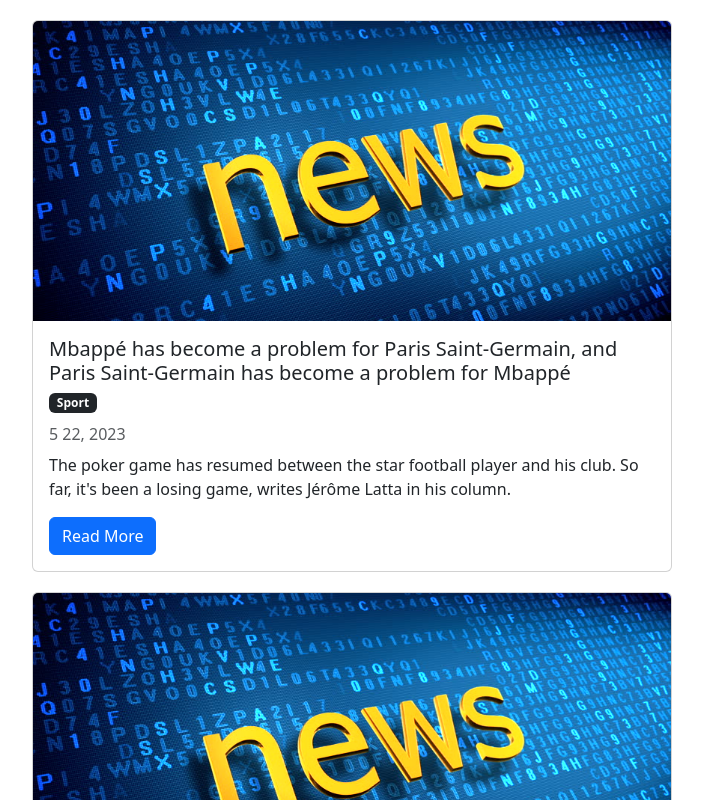
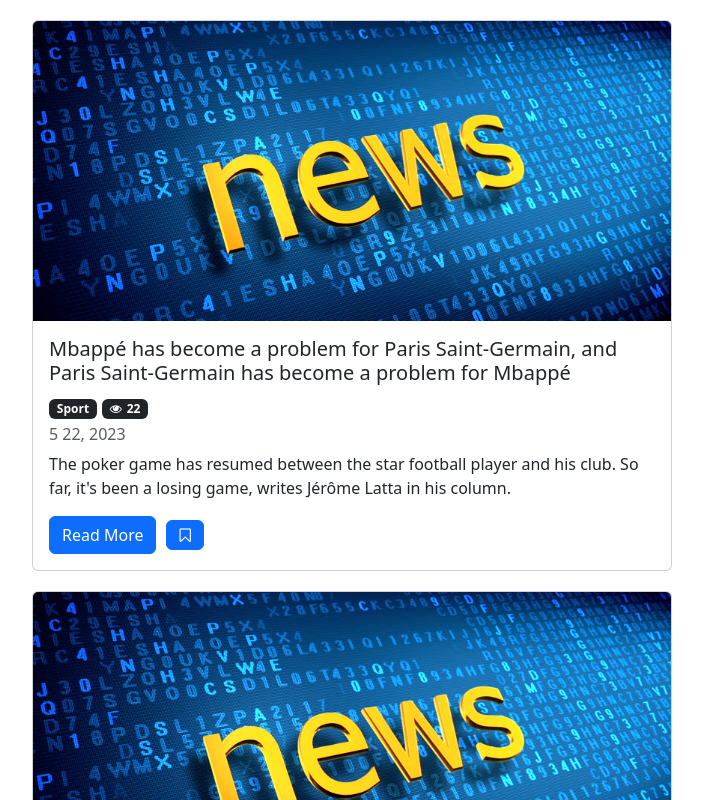
Before and after one commit to sepehr-amooei/NewsBlogFrontEnd, a React (Create React App) app: page / in a window 1280 px wide. Shown: the top 800 px of the page, without its empty margins (288-991 px from the left). Built offline with nearby package versions, Linux system fonts and the light colour scheme.

Commit message:
creating news component

```diff
--- a/src/component/news.jsx
+++ b/src/component/news.jsx
@@ -12,30 +12,44 @@ class News extends Component {
       <div
         className="card"
         style={{ width: "50vw", margin: "20px auto 20px auto" }}
+        key={n._id}
       >
         <img
           src={blogPicture}
           className="card-img-top"
           style={{ height: "300px", objectFit: "cover" }}
         />
+
         <div className="card-body">
           <h5 className="card-title"> {n.title} </h5>
           <div
             style={{
-              display: "flex",
-              alignItems: "center",
+              margin: "10px 0",
             }}
           >
-            <p className="badge text-bg-dark">{n.category.name}</p>
+            <span className="badge text-bg-dark">{n.category.name}</span>
+            <span className="badge text-bg-dark" style={{ marginLeft: "5px" }}>
+              <i class="fa fa-eye" aria-hidden="true"></i>
+              <span style={{ marginLeft: "5px" }}>{n.views}</span>
+            </span>
           </div>
 
           <h6 className="card-subtitle mb-2 text-body-secondary">
             {formatDate(n.date)}
           </h6>
           <p className="card-text">{n.intro}</p>
-          <a href="#" className="btn btn-primary">
-            Read More
-          </a>
+          <div>
+            <a href="#" className="btn btn-primary">
+              Read More
+            </a>
+            <button
+              className="fa fa-bookmark-o btn btn-primary"
+              aria-hidden="true"
+              style={{
+                marginLeft: "10px",
+              }}
+            ></button>
+          </div>
         </div>
       </div>
     ));
--- a/src/services/fakeNewsService.js
+++ b/src/services/fakeNewsService.js
@@ -6,6 +6,7 @@ const news = [
     title:
       "Mbappé has become a problem for Paris Saint-Germain, and Paris Saint-Germain has become a problem for Mbappé",
     category: { _id: "5b21ca3eeb7f6fbccd471818", name: "Sport" },
+    views: 22,
     date: {
       month: 5,
       day: 22,
@@ -22,6 +23,7 @@ We can already smile at the lesson given by Ibrahimovic when he called out a sit
     title:
       "Team USA doctor Nassar, convicted of sexually assaulting gymnasts, stabbed in prison",
     category: { _id: "5b21ca3eeb7f6fbccd471818", name: "Sport" },
+    views: 34,
     date: {
       month: 6,
       day: 4,
@@ -40,6 +42,7 @@ The disgraced physician was stabbed twice in the neck, six times in the chest an
     title:
       "Superman: Legacy Finds Leads With David Corenswet and Rachel Brosnahan",
     category: { _id: "5b21ca3eeb7f6fbccd471814", name: "Movie" },
+    views: 7,
     date: {
       month: 6,
       day: 27,
@@ -47,7 +50,7 @@ The disgraced physician was stabbed twice in the neck, six times in the chest an
     },
     intro:
       "The duo will star as Clark Kent and Lois Lane in James Gunn's film.",
-    body: `After a lengthy search, David Corenswet and Rachel Brosnahan will star in Superman: Legacy, the film that will launch DC’s new universe under writer-director Gunn and his DC Studios co-boss, Peter Safran.
+    body: `After a lengthy search, David Corenswet and Rachel Brosnahan will star in Superman: Legacy, the film that will launch DC's new universe under writer-director Gunn and his DC Studios co-boss, Peter Safran.
 
 Corenswet and Brosnahan were among six actors who vied for the lead roles, with Gunn filming screen tests over the June 17 weekend with Nicholas Hoult and Tom Brittney also in contention to play Superman/Clark Kent and Emma Mackey and Phoebe Dynevor in the running for Daily Planet reporter Lois Lane.`,
   },
@@ -56,6 +59,7 @@ Corenswet and Brosnahan were among six actors who vied for the lead roles, with
     title:
       "Tom Holland Recalls Being Enslaved to Alcohol Before Sobriety Journey",
     category: { _id: "5b21ca3eeb7f6fbccd471820", name: "Celebrity" },
+    views: 50,
     date: {
       month: 11,
       day: 2,
@@ -75,6 +79,7 @@ In his experience, the 27-year-old said he would "drink and drink and drink and
     _id: "5b21ca3eeb7f6fbccd47181a",
     title: "Djokovic celebrates 350th Grand Slam win at Wimbledon",
     category: { _id: "5b21ca3eeb7f6fbccd471818", name: "Sport" },
+    views: 29,
     date: {
       month: 5,
       day: 5,
@@ -102,6 +107,7 @@ The 36-year-old Djokovic is targeting an eighth Wimbledon title, which would dra
     _id: "5b21ca3eeb7f6fbccd47181b",
     title: "See Kylie Jenner React to Results of TikTok's Aging Filter",
     category: { _id: "5b21ca3eeb7f6fbccd471820", name: "Celebrity" },
+    views: 90,
     date: {
       month: 11,
       day: 2,
@@ -116,6 +122,7 @@ The 36-year-old Djokovic is targeting an eighth Wimbledon title, which would dra
     title:
       "Barbie's Simu Liu Reveals What the Kens Did While the Barbies Had Their Epic Sleepover",
     category: { _id: "5b21ca3eeb7f6fbccd471820", name: "Celebrity" },
+    views: 66,
     date: {
       month: 10,
       day: 28,
@@ -133,6 +140,7 @@ And no one took the task quite as seriously as Ryan.
     title:
       "Wembanyama more aggressive in stronger second Summer League game with Spurs in Las Vegas",
     category: { _id: "5b21ca3eeb7f6fbccd471818", name: "Sport" },
+    views: 52,
     date: {
       month: 1,
       day: 12,
@@ -150,6 +158,7 @@ He was 9 of 14 from the floor, 7 of 12 from the line, blocked three shots and le
     _id: "5b21ca3eeb7f6fbccd471821",
     title: "Hugh Jackman Dons Yellow Wolverine Costume in Deadpool 3 Photo",
     category: { _id: "5b21ca3eeb7f6fbccd471814", name: "Movie" },
+    views: 12,
     date: {
       month: 4,
       day: 10,
```
